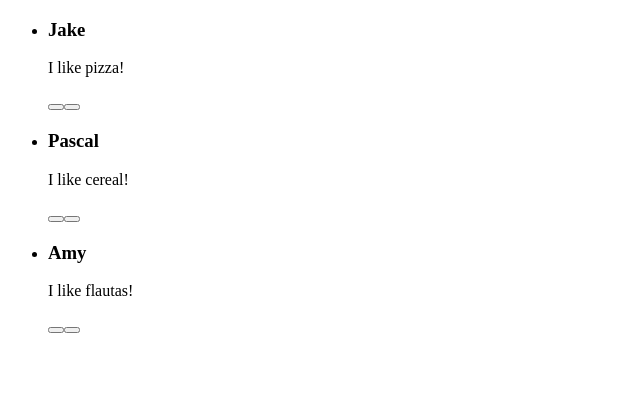
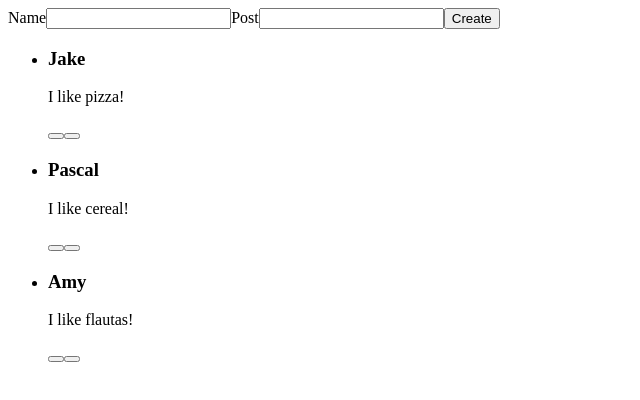
Before and after one commit to LizzieDworsky/SocialFeedProject, a React (Create React App) app in the folder social-feed/: page / in a window 1280 px wide. Shown: the top 400 px of the page, without its empty margins (0-640 px from the left). Built offline with nearby package versions, Linux system fonts and the light colour scheme.

Commit message:
started working on the create a post component, incomplete but functional

```diff
--- a/social-feed/src/App.jsx
+++ b/social-feed/src/App.jsx
@@ -29,10 +29,15 @@ function App() {
         },
     ]);
 
+    function createPost(entry) {
+        let tempEntries = [entry, ...posts];
+        setPosts(tempEntries);
+    }
+
     return (
         <div>
             <NavBar />
-            <CreatePost />
+            <CreatePost createNewPost={createPost} />
             <PostMapper array={posts} />
         </div>
     );
--- a/social-feed/src/Components/CreatePost.jsx
+++ b/social-feed/src/Components/CreatePost.jsx
@@ -1,7 +1,38 @@
-import React from "react";
+import React, { useState } from "react";
 
-const CreatePost = (props) => {
-    return <form></form>;
+const CreatePost = ({ createNewPost }) => {
+    const [name, setName] = useState("");
+    const [message, setMessage] = useState("");
+
+    function handleCreate(event) {
+        event.preventDefault();
+        let newEntry = {
+            id: Math.floor(Math.random() * 15 + 4),
+            name: name,
+            message: message,
+            isLiked: false,
+            isDisliked: false,
+        };
+        createNewPost(newEntry);
+    }
+
+    return (
+        <form onSubmit={handleCreate}>
+            <label>Name</label>
+            <input
+                type="text"
+                value={name}
+                onChange={(event) => setName(event.target.value)}
+            />
+            <label>Post</label>
+            <input
+                type="text"
+                value={message}
+                onChange={(event) => setMessage(event.target.value)}
+            />
+            <button type="submit">Create</button>
+        </form>
+    );
 };
 
 export default CreatePost;
```
